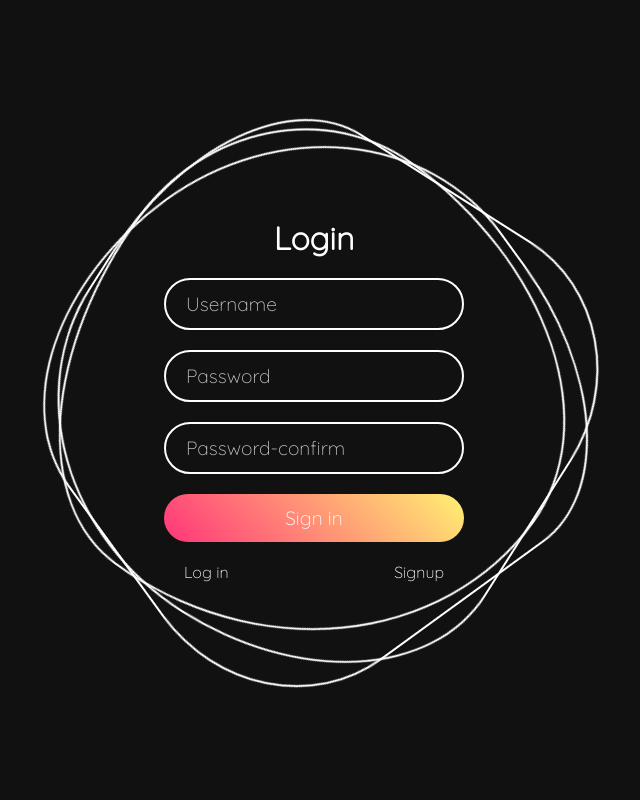
After one commit to AzizxonAbdulvahobov/1-dars-, a Django app: page /register/ in a window 1280 px wide. The commit adds this page. Shown: the whole page, without its empty margins (326-966 px from the left). Run offline with Django 5.2, Linux system fonts and the light colour scheme.

Commit message:
Azizxon Abdulvahobov

```diff
--- a/fath/admin.py
+++ b/fath/admin.py
@@ -37,5 +37,3 @@ class ProductAdmin(admin.ModelAdmin):
             return mark_safe(f'<img src="{product.img.url}" width="75px;">')
 
     prepopulated_fields = {'slug': ('name',)}
-
-admin.site.register(models.Rating)
--- a/fath/urls.py
+++ b/fath/urls.py
@@ -8,8 +8,10 @@ urlpatterns = [
     path('subcategory/<slug:slug>', views.SortingBySubcategories.as_view(), name='subcategory'),
     path('shop-detail/<slug:slug>', views.ShopDetail.as_view(), name='shop_detail'),
     path('rate/<int:product_id>/<int:rating>/', views.rate),
+    path('register/', views.register, name='register'),
 
     path('cart/', views.cart, name='cart'),
+    path('tto_cart/<int:product_id>/<str:action>/', views.to_cart, name='to_cart'),
     path('chackout/', views.chackout, name='chackout'),
     path('testimonial/', views.testimonial, name='testimonial'),
     path('404/', views.error_page, name='404'),
--- a/fath/views.py
+++ b/fath/views.py
@@ -1,9 +1,11 @@
 from typing import Any
 from django.shortcuts import render, redirect
 from django.views.generic import ListView, DetailView
+from django.http import HttpResponse
 from . import models
+from .utils import CartAuthenTicatedUser
 # Create your views here.
-
+from django.contrib.auth.models import User , AbstractBaseUser
 
 class IndexList(ListView):
     model = models.Product
@@ -61,7 +63,6 @@ class ShopDetail(DetailView):
         context['user_rating']= rating.rating if rating else 0
         return context
 
-
 def rate(request, product_id, rating):
     product = models.Product.objects.get(pk=product_id)
     models.Rating.objects.filter(product=product, user=request.user).delete()
@@ -117,7 +118,11 @@ def rate(request, product_id, rating):
 
 
 def cart(request):
-    return render(request, 'fath/cart.html')
+    cart_info = CartAuthenTicatedUser(request)
+    context = {
+        'order_products':cart_info.get_cart_info()['order_products']
+    }
+    return render(request, 'fath/cart.html', context)
 
 
 def chackout(request):
@@ -134,3 +139,25 @@ def error_page(request):
 
 def contact(request):
     return render(request, 'fath/contact.html')
+
+
+
+def register(request):
+    if request.method == 'POST':
+        username = request.POST['username']
+        password = request.POST['password']
+        password_confirm = request.POST['password-confirm']
+        if password==password_confirm:
+            User.objects.create_user(
+                username=username,
+                password=password
+            )
+    return render(request, 'fath/register.html')
+
+
+def to_cart(request, product_id, action):
+    if request.user.is_authenticated:
+        CartAuthenTicatedUser(request, product_id, action)
+        current_page = request.META.get('HTTP_REFERER', 'index')
+        return redirect(current_page)
+    return HttpResponse('Iltimos avval royhatdan o`ting')
--- a/templates/fath/index.html
+++ b/templates/fath/index.html
@@ -160,7 +160,7 @@
                                                         <div class="d-flex justify-content-between flex-lg-wrap">
                                                             <p class="text-dark fs-5 fw-bold mb-0">${{product.discount}} / kg</p>
                                                             <span class="text-body text-decoration-line-through">${{ product.price }}</span>
-                                                            <a href="#" class="btn border border-secondary rounded-pill px-3 text-primary"><i class="fa fa-shopping-bag me-2 text-primary"></i> Add to cart</a>
+                                                            <a href="{% url 'to_cart' product.pk 'add' %}" class="btn border border-secondary rounded-pill px-3 text-primary"><i class="fa fa-shopping-bag me-2 text-primary"></i> Add to cart</a>
                                                     </div>
 
                                                 </div>
--- /dev/null
+++ b/templates/fath/register.html
@@ -0,0 +1,176 @@
+<!DOCTYPE html>
+<html lang="en">
+<head>
+    <meta charset="UTF-8">
+    <meta name="viewport" content="width=device-width, initial-scale=1.0">
+    <title>Register</title>
+
+    <style>
+    @import url("https://fonts.googleapis.com/css2?family=Quicksand:wght@300&display=swap");
+
+* {
+    margin: 0;
+    padding: 0;
+    box-sizing: border-box;
+    font-family: "Quicksand", sans-serif;
+}
+
+body {
+    display: flex;
+    justify-content: center;
+    align-items: center;
+    min-height: 100vh;
+    background: #111;
+    width: 100%;
+    overflow: hidden;
+}
+
+.ring {
+    position: relative;
+    width: 500px;
+    height: 500px;
+    display: flex;
+    justify-content: center;
+    align-items: center;
+}
+
+.ring i {
+    position: absolute;
+    inset: 0;
+    border: 2px solid #fff;
+    transition: 0.5s;
+}
+
+.ring i:nth-child(1) {
+    border-radius: 38% 62% 63% 37% / 41% 44% 56% 59%;
+    animation: animate 6s linear infinite;
+}
+
+.ring i:nth-child(2) {
+    border-radius: 41% 44% 56% 59%/38% 62% 63% 37%;
+    animation: animate 4s linear infinite;
+}
+
+.ring i:nth-child(3) {
+    border-radius: 41% 44% 56% 59%/38% 62% 63% 37%;
+    animation: animate2 10s linear infinite;
+}
+
+.ring:hover i {
+    border: 6px solid var(--clr);
+    filter: drop-shadow(0 0 20px var(--clr));
+}
+
+@keyframes animate {
+    0% {
+        transform: rotate(0deg);
+    }
+    100% {
+        transform: rotate(360deg);
+    }
+}
+
+@keyframes animate2 {
+    0% {
+        transform: rotate(360deg);
+    }
+    100% {
+        transform: rotate(0deg);
+    }
+}
+
+.login {
+    position: absolute;
+    width: 300px;
+    height: 100%;
+    display: flex;
+    justify-content: center;
+    align-items: center;
+    flex-direction: column;
+    gap: 20px;
+}
+
+.login h2 {
+    font-size: 2em;
+    color: #fff;
+}
+
+.login .inputBx {
+    position: relative;
+    width: 100%;
+}
+
+.login .inputBx input {
+    position: relative;
+    width: 100%;
+    padding: 12px 20px;
+    background: transparent;
+    border: 2px solid #fff;
+    border-radius: 40px;
+    font-size: 1.2em;
+    color: #fff;
+    box-shadow: none;
+    outline: none;
+}
+
+.login .inputBx input[type="submit"] {
+    width: 100%;
+    background: #0078ff;
+    background: linear-gradient(45deg, #ff357a, #fff172);
+    border: none;
+    cursor: pointer;
+}
+
+.login .inputBx input::placeholder {
+    color: rgba(255, 255, 255, 0.75);
+}
+
+.login .links {
+    position: relative;
+    width: 100%;
+    display: flex;
+    align-items: center;
+    justify-content: space-between;
+    padding: 0 20px;
+}
+
+.login .links a {
+    color: #fff;
+    text-decoration: none;
+}
+
+    </style>
+</head>
+<body>
+    <!--ring div starts here-->
+<form method="post">
+    {% csrf_token %}
+<div class="ring">
+    <i style="--clr:#00ff0a;"></i>
+    <i style="--clr:#ff0057;"></i>
+    <i style="--clr:#fffd44;"></i>
+    <div class="login">
+      <h2>Login</h2>
+      <div class="inputBx">
+        <input type="text" placeholder="Username" name="username">
+      </div>
+      <div class="inputBx">
+        <input type="password" placeholder="Password" name="password">
+      </div>
+      <div class="inputBx">
+        <input type="password" placeholder="Password-confirm" name="password-confirm">
+      </div>
+      <div class="inputBx">
+        <input type="submit" value="Sign in">
+      </div>
+      <div class="links">
+        <a href="#">Log in</a>
+        <a href="#">Signup</a>
+      </div>
+    </div>
+  </div>
+</form>
+  <!--ring div ends here-->
+    <!--ring div ends here-->
+</body>
+</html>
```
Also changed, not shown: fath/models.py (+33 -0 lines), fath/utils.py (added, +47 -0 lines), templates/fath/cart.html (+9 -78 lines), db.sqlite3, fath/migrations/0004_customer_order_orderproduct_shippingaddress.py (added).
